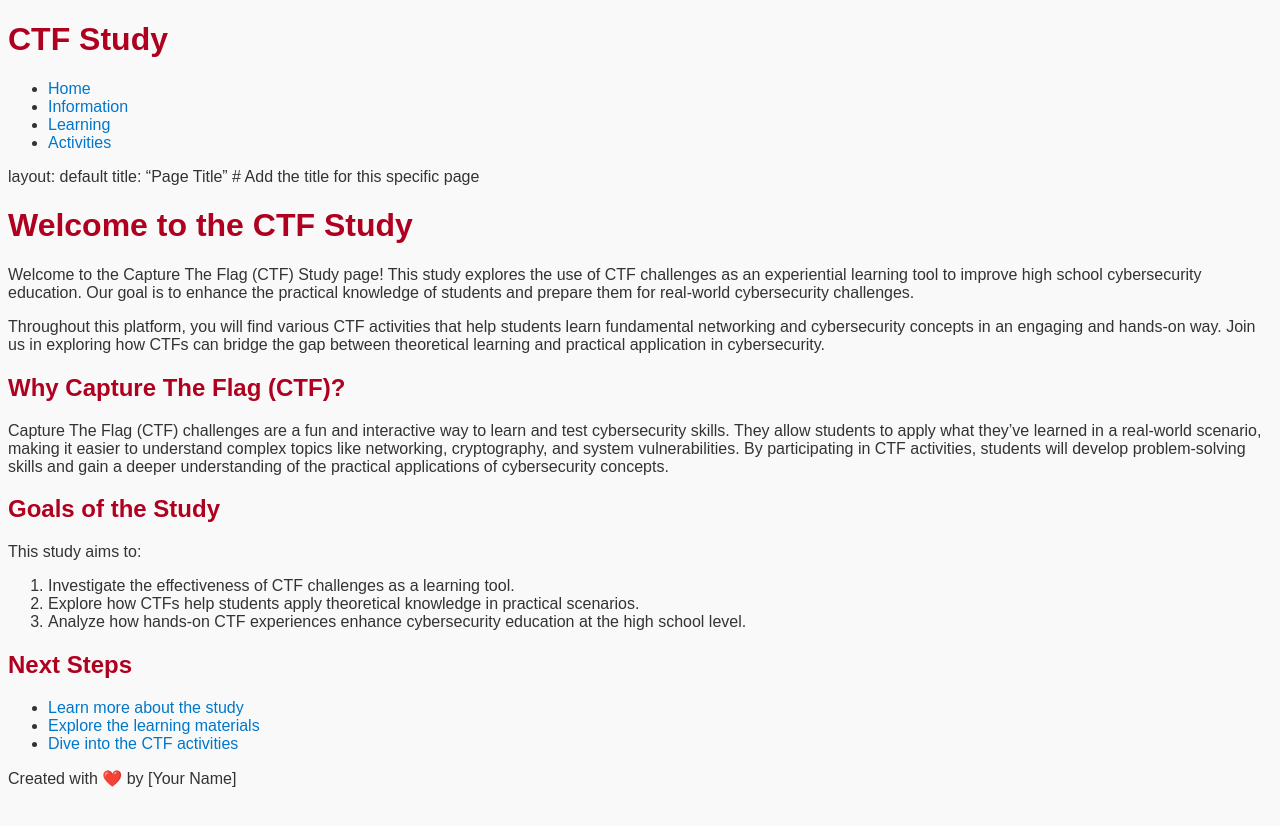
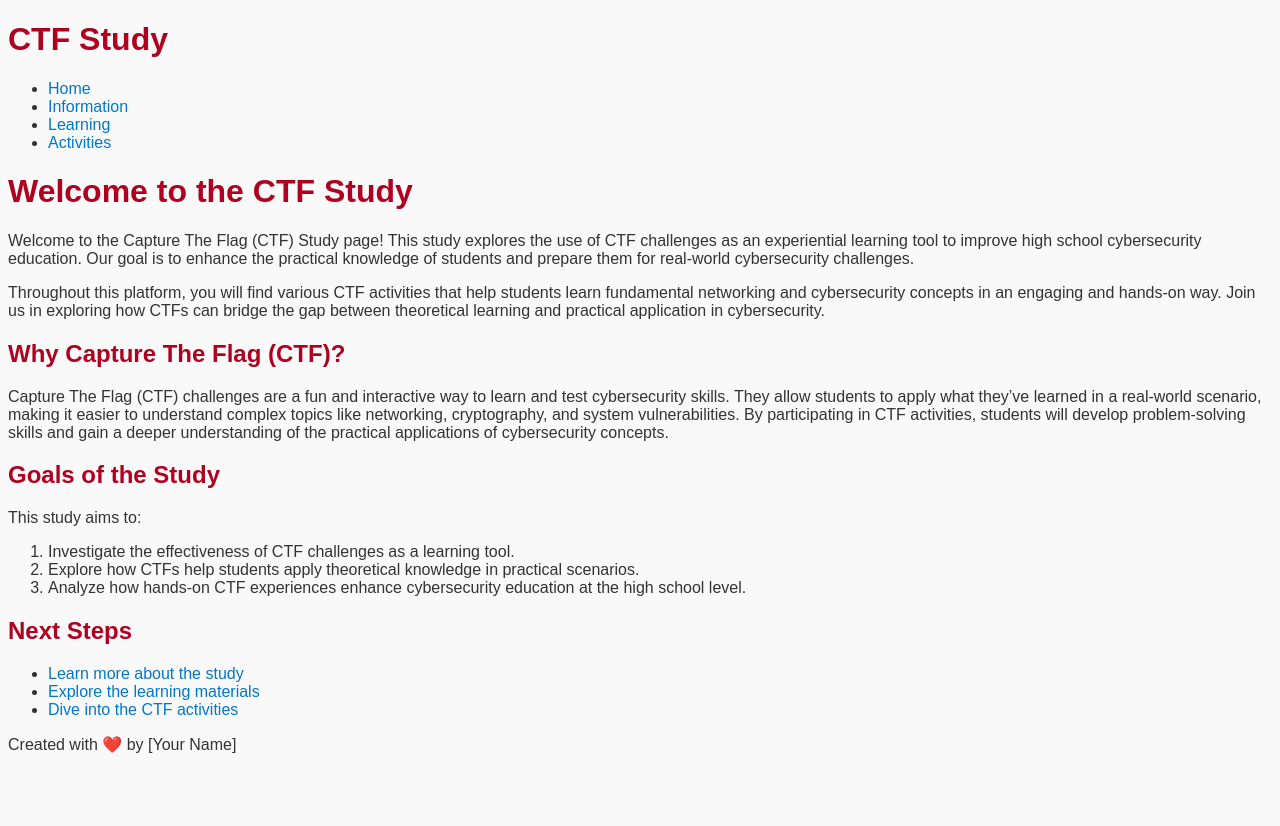
Before and after one commit to WicksL08/ExForCSLearning, a Jekyll site: the page built from docs/index.md, in a window 1280 px wide. Shown: the top 826 px of the page. Built offline with Jekyll 4.4.1, drawn with Linux system fonts in a browser that asks for light colours; our own code applies the rules of GitHub Pages for plain Markdown files.

Commit message:
Update index.md

```diff
--- a/docs/index.md
+++ b/docs/index.md
@@ -1,7 +1,7 @@
-
+---
 layout: default
-title: "Page Title"   # Add the title for this specific page
-
+title: "Welcome to the CTF Study"
+---
 
 # Welcome to the CTF Study
 
```
